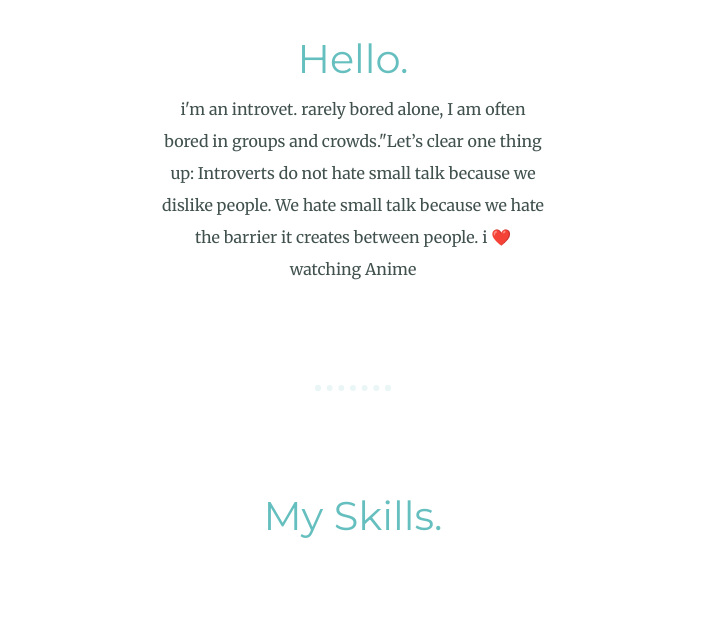
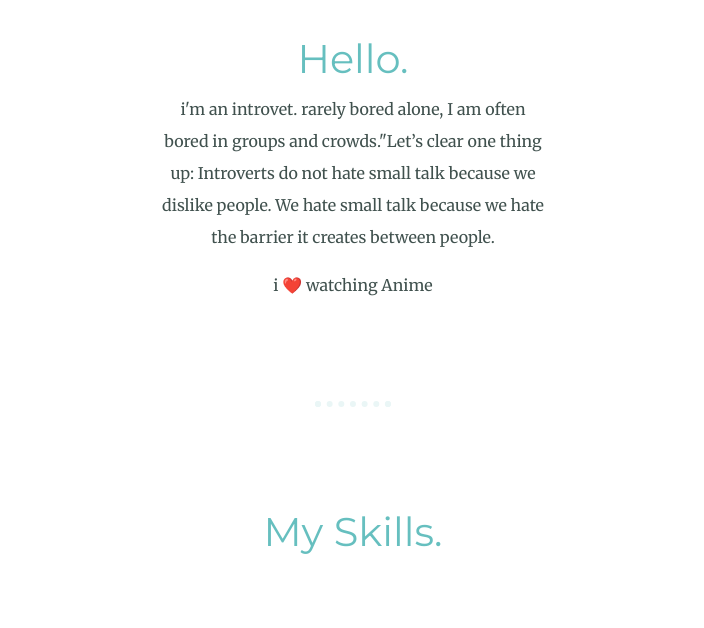
Before and after one commit to Harinarayanaswaroop/Personal-Site, a plain HTML site: page index.html in a window 1280 px wide. Shown: the part 1128-1756 px from the top of the page, without its empty margins (287-991 px from the left). Drawn offline with Linux system fonts and the light colour scheme.

Commit message:
i love watching anime

```diff
--- a/index.html
+++ b/index.html
@@ -23,8 +23,8 @@
     <div class="profile">
       <img class ="profile-Swaroop-image" src="images/Swaroop-round.png" alt="">
       <h2>Hello.</h2>
-      <p class="intro">i'm an introvet. rarely bored alone, I am often bored in groups and crowds."Let’s clear one thing up: Introverts do not hate small talk because we dislike people. We hate small talk because we hate the barrier it creates between people.
-      i ❤️ watching Anime</p>
+      <p class="intro">i'm an introvet. rarely bored alone, I am often bored in groups and crowds."Let’s clear one thing up: Introverts do not hate small talk because we dislike people. We hate small talk because we hate the barrier it creates between people.</p>
+      <p>i ❤️ watching Anime</p>
     </div>
     <hr>
     <div class="skills">
```
